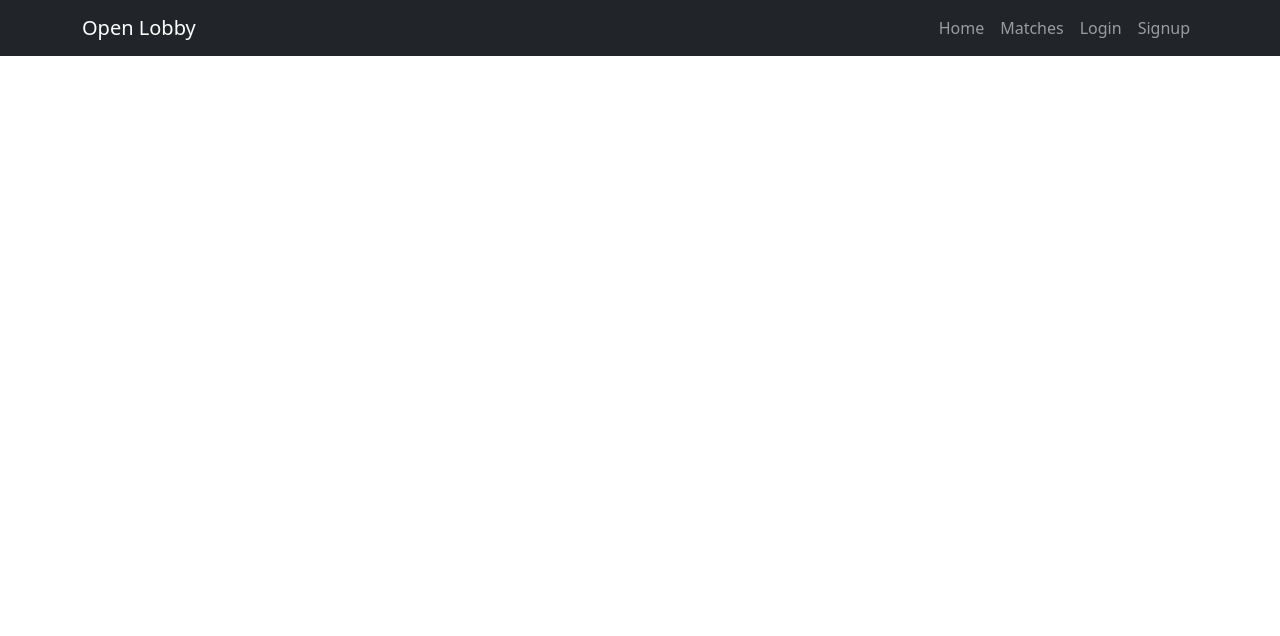
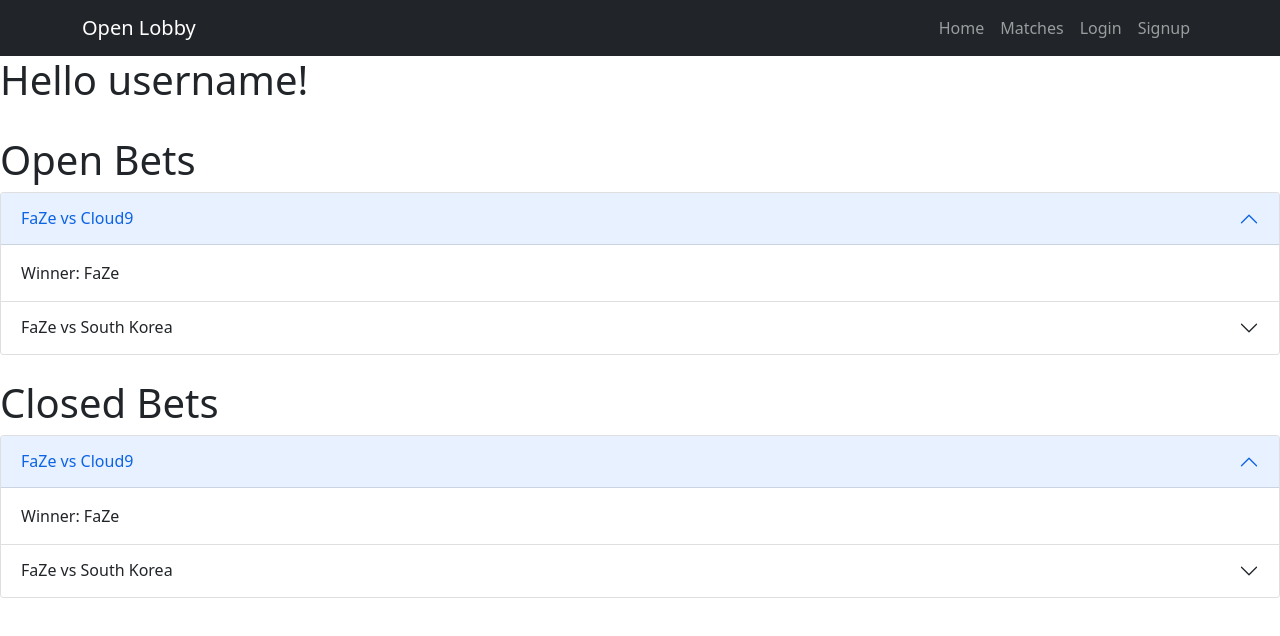
Before and after one commit to mrmrc182/esports-betting, a React (Create React App) app in the folder client/: page /profile in a window 1280 px wide. Shown: the top 636 px of the page. Built offline with nearby package versions, Linux system fonts and the light colour scheme.

Commit message:
profile page has been created

```diff
--- a/client/src/App.js
+++ b/client/src/App.js
@@ -4,7 +4,7 @@
 import RequireAuth from "./components/RequireAuth";
 import Home from "./pages/Home";
 import Login from "./pages/Login";
-import ProtectedPageExample from "./pages/ProtectedPageExample";
+import Profile from "./pages/Profile";
 import SignUp from "./pages/SignUp";
 import { client } from "./util/apolloClient";
 import { AuthProvider } from "./util/auth";
@@ -19,13 +19,14 @@
             <Route path="/" element={<Home />} />
             <Route path="/login" element={<Login />} />
             <Route path="/signup" element={<SignUp />} />
+            <Route path="/profile" element={<Profile />} />
             {/* Use <RequiredAuth> for pages that should only be accessible to a
             user that has logged in.*/}
             <Route
               path="/protected"
               element={
                 <RequireAuth>
-                  <ProtectedPageExample />
+                  <Profile />
                 </RequireAuth>
               }
             />
--- a/client/src/components/Header.js
+++ b/client/src/components/Header.js
@@ -8,6 +8,7 @@
 // import Login from "../pages/Login";
 // import ProtectedPageExample from "../pages/ProtectedPageExample";
 // import SignUp from "../pages/SignUp";
+// import Profile from "../pages/Profile";
 
 export default function Header() {
     const { isLoggedIn, logout } = useAuth();
--- /dev/null
+++ b/client/src/pages/Profile.js
@@ -0,0 +1,42 @@
+import React from "react";
+import { Accordion } from "react-bootstrap";
+
+export default function Profile() {
+  return (
+    <div>
+      <h1>Hello username!</h1>
+      <br></br>
+      <h1>Open Bets</h1>
+      <Accordion defaultActiveKey="0">
+        <Accordion.Item eventKey="0">
+          <Accordion.Header>FaZe vs Cloud9</Accordion.Header>
+          <Accordion.Body>
+            Winner:  FaZe
+          </Accordion.Body>
+        </Accordion.Item>
+        <Accordion.Item eventKey="1">
+          <Accordion.Header>FaZe vs South Korea</Accordion.Header>
+          <Accordion.Body>
+            Winner:  South Korea
+          </Accordion.Body>
+        </Accordion.Item>
+      </Accordion>
+    <br></br>
+      <h1>Closed Bets</h1>
+      <Accordion defaultActiveKey="0">
+        <Accordion.Item eventKey="0">
+          <Accordion.Header>FaZe vs Cloud9</Accordion.Header>
+          <Accordion.Body>
+            Winner:  FaZe
+          </Accordion.Body>
+        </Accordion.Item>
+        <Accordion.Item eventKey="1">
+          <Accordion.Header>FaZe vs South Korea</Accordion.Header>
+          <Accordion.Body>
+            Winner:  South Korea
+          </Accordion.Body>
+        </Accordion.Item>
+      </Accordion>
+    </div>
+  );
+}
```
